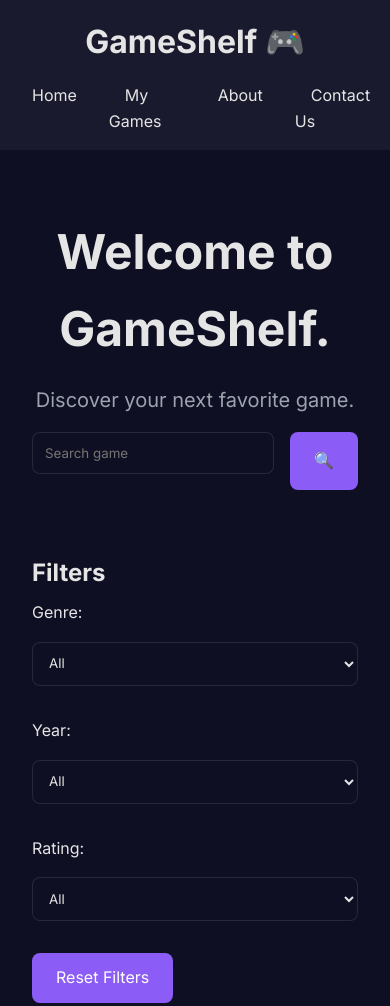
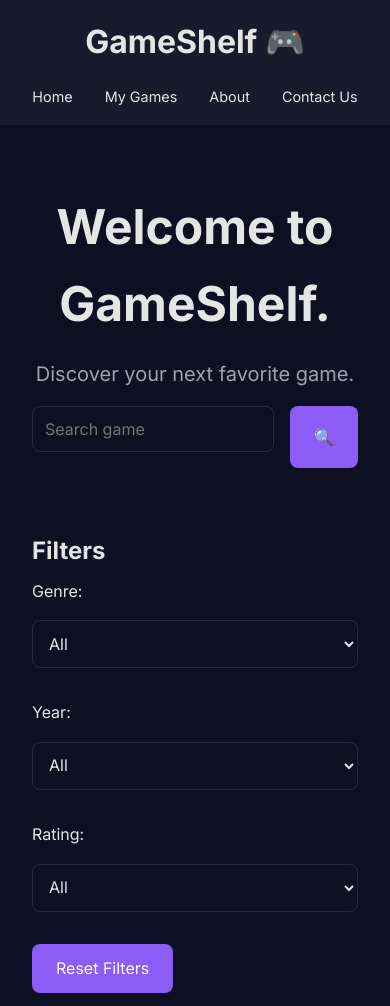
Before and after one commit to AyushDiyundi/GameShelf, a plain HTML site: page index.html in a window 390 px wide. Shown: the top 1006 px of the page. Drawn offline with Linux system fonts and the light colour scheme; no server answers.

Commit message:
fixed tabled view and added mobile view

```diff
--- a/styles/layout.css
+++ b/styles/layout.css
@@ -66,7 +66,7 @@ nav a:hover {
 	gap: var(--space-md);
 }
 
-/* Mobile */
+/* Tablet */
 @media (max-width: 768px) {
 	header {
 		flex-direction: column;
@@ -83,4 +83,50 @@ nav a:hover {
 	.steps {
 		grid-template-columns: 1fr;
 	}
+
+	nav a {
+		padding: 0.75rem 1.25rem;
 	}
+}
+
+/* Mobile */
+
+@media (max-width: 600px) {
+	nav a {
+		font-size: 0.9rem;
+		padding: 0.6rem 0.5rem;
+		line-height: 1.2;
+	}
+
+	.game-grid {
+		grid-template-columns: 1fr;
+	}
+
+	header {
+		flex-direction: column;
+		gap: var(--space-sm);
+	}
+
+	body {
+		overflow-x: hidden;
+	}
+
+	img {
+		max-width: 100%;
+		height: auto;
+	}
+
+	button,
+	.btn,
+	.submit-btn {
+		min-height: 44px;
+		font-size: 1rem;
+	}
+
+	input,
+	select,
+	textarea {
+		font-size: 16px;
+		min-height: 44px;
+	}
+}
```
Lines whose indentation alone changed are shown as unchanged.
